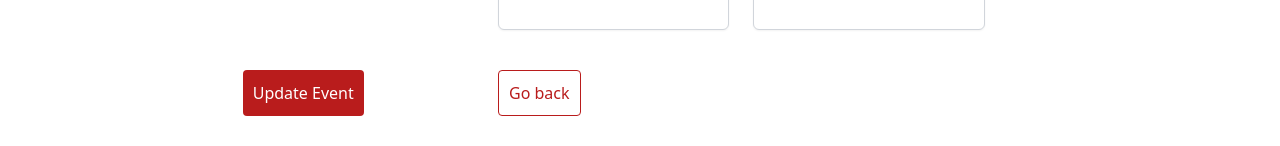
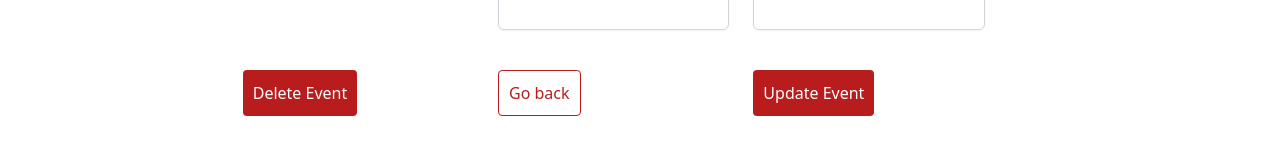
Before and after one commit to CIS-Fall-2022/project-cis_4339_project_20, a Vue app in the folder frontend/: page /eventDetails/1 in a window 1280 px wide. Shown: the part 806-952 px from the top of the page. Built offline with nearby package versions, Linux system fonts and the light colour scheme; no server answers.

Commit message:
Updated eventdetails.vue
This update was to add the delete functionality to the frontend to delete an event from the database.

```diff
--- a/frontend/src/components/eventDetails.vue
+++ b/frontend/src/components/eventDetails.vue
@@ -190,11 +190,11 @@
         <!-- grid container -->
         <div class="grid grid-cols-1 sm:grid-cols-2 md:grid-cols-4 gap-x-6 gap-y-10">
           <div class="flex justify-between mt-10 mr-20">
-            <button
-              @click="handleEventUpdate"
-              type="submit"
-              class="bg-red-700 text-white rounded"
-            >Update Event</button>
+          <button
+            class="bg-red-700 text-white rounded"
+            @click="DeleteEvent"
+            type="submit"
+          >Delete Event</button>
           </div>
           <div class="flex justify-between mt-10 mr-20">
             <button
@@ -203,6 +203,14 @@
               @click="$router.go(-1)"
             >Go back</button>
           </div>
+          <div class="flex justify-between mt-10 mr-20">
+            <button
+              @click="handleEventUpdate"
+              type="submit"
+              class="bg-red-700 text-white rounded"
+            >Update Event</button>
+          </div>
+
         </div>
 
         <hr class="mt-10 mb-10" />
@@ -323,6 +331,15 @@
     editClient(clientID) {
       this.$router.push({ name: "updateclient", params: { id: clientID } });
     },
+    DeleteEvent() {
+      let apiURL = import.meta.env.VITE_ROOT_API + `/eventdata/id/${this.id}`;
+      axios.delete(apiURL, this.client).then(() => {
+        alert("Event has been deleted.");
+        this.$router.back().catch((error) => {
+          console.log(error);
+        });
+      });
+    },
   },
   // sets validations for the various data properties
   validations() {
```
